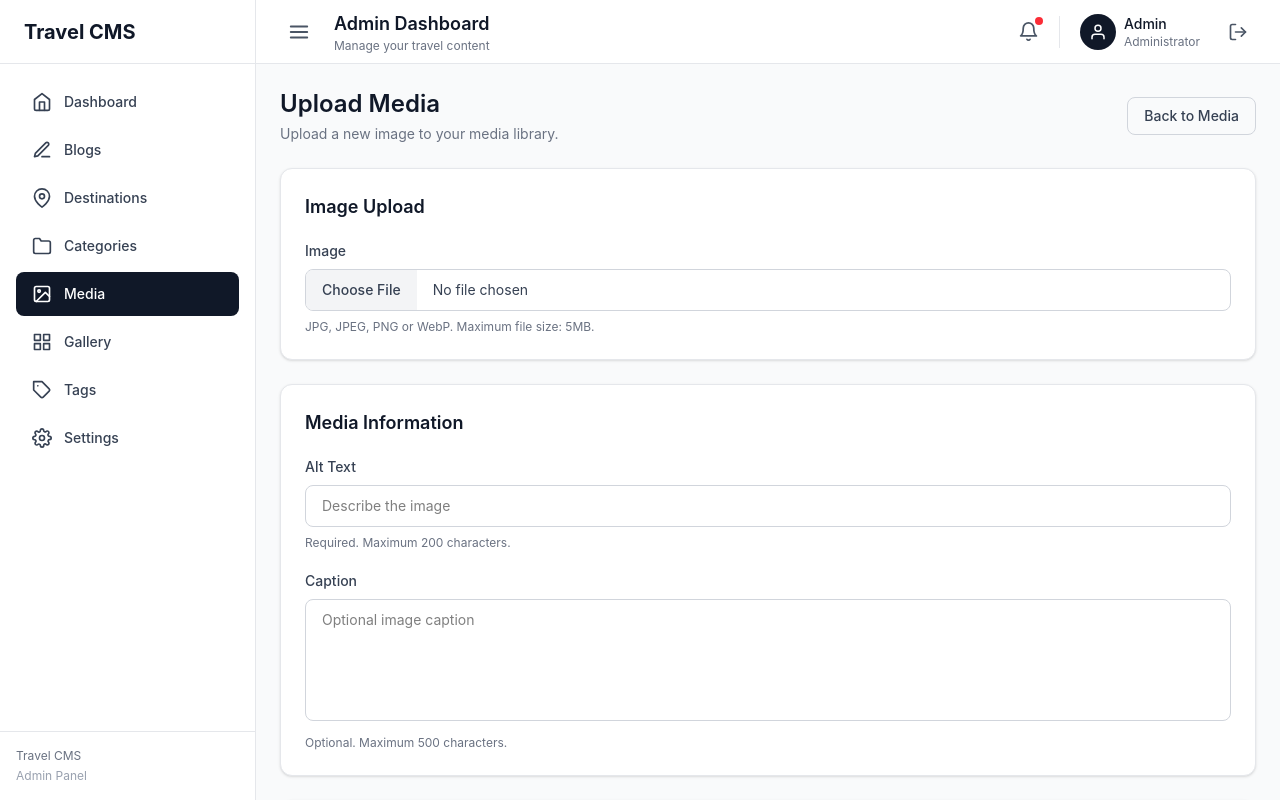
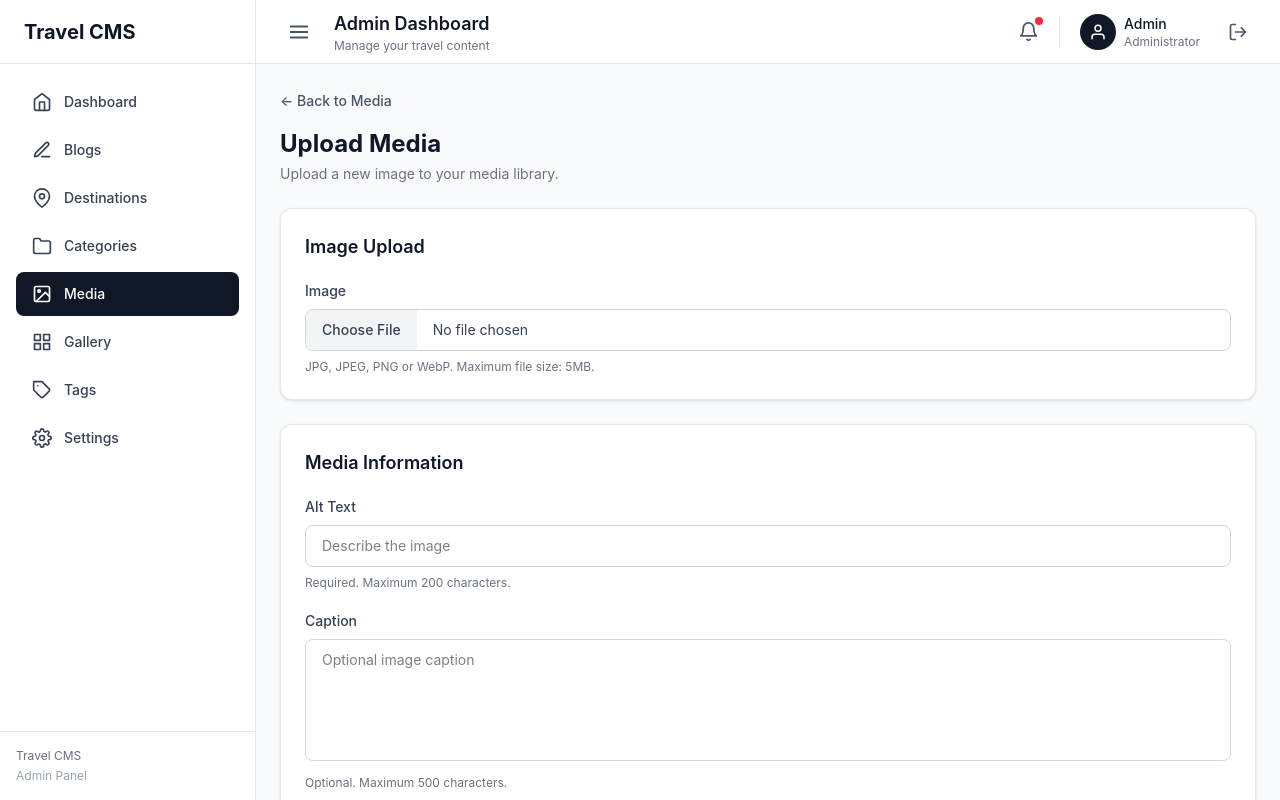
Before and after one commit to CheSubhro/travel-based_cms, a Next.js app: page /admin/media/upload in a window 1280 px wide. Shown: the top 800 px of the page. Built offline with nearby package versions, Linux system fonts and the light colour scheme.

Commit message:
Changes some part of header upload media code

```diff
--- a/app/admin/(dashboard)/media/upload/page.js
+++ b/app/admin/(dashboard)/media/upload/page.js
@@ -144,9 +144,17 @@ export default function UploadMediaPage() {
             />
 
             <div className="w-full space-y-6">
-                <div className="flex items-center justify-between">
-                    <div>
-                        <h1 className="text-2xl font-semibold text-gray-900">
+                {/* Header */}
+                <div className="mb-6">
+                    <Link
+                        href="/admin/media"
+                        className="text-sm font-medium text-gray-600 transition hover:text-gray-900"
+                    >
+                        ← Back to Media
+                    </Link>
+
+                    <div className="mt-4">
+                        <h1 className="text-2xl font-bold text-gray-900">
                             Upload Media
                         </h1>
 
@@ -154,13 +162,6 @@ export default function UploadMediaPage() {
                             Upload a new image to your media library.
                         </p>
                     </div>
-
-                    <Link
-                        href="/admin/media"
-                        className="rounded-lg border border-gray-300 px-4 py-2 text-sm font-medium text-gray-700 transition hover:bg-gray-50"
-                    >
-                        Back to Media
-                    </Link>
                 </div>
 
                 {error && (
```
